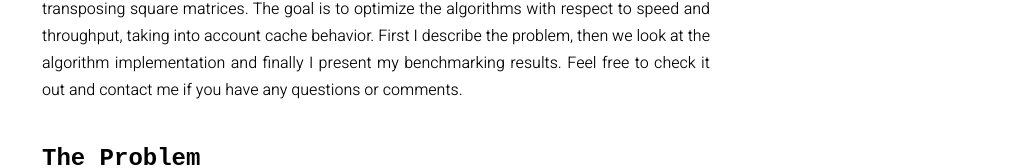
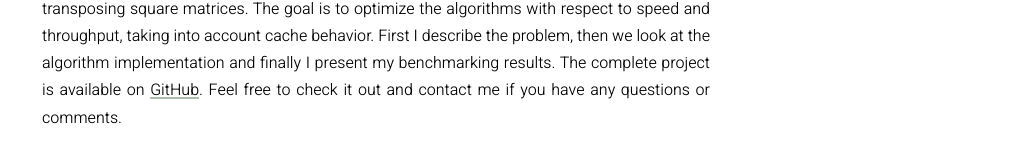
Before and after one commit to chrisdalvit/chrisdalvit.github.io, a SvelteKit app: page /efficient-matrix-transpose in a window 1280 px wide. Shown: the part 199-367 px from the top of the page, without its empty margins (264-1280 px from the left). Built offline with nearby package versions, Linux system fonts and the light colour scheme; a web font is replaced by a local one.

Commit message:
add github link

```diff
--- a/src/routes/efficient-matrix-transpose/+page.svelte
+++ b/src/routes/efficient-matrix-transpose/+page.svelte
@@ -226,9 +226,7 @@
 
 <ArticleTemplate title="Efficient Matrix Transpose" date="16. November 2024">
     <ArticleAbstract>
-        In this blog post, we are going to implement and benchmark different in-place algorithms for transposing square matrices. The goal is to optimize the algorithms with respect to speed and throughput, taking into account cache behavior. First I describe the problem, then we look at the algorithm implementation and finally I present my benchmarking results.
-        <!-- TODO: add GitHub reference -->
-        Feel free to check it out and contact me if you have any questions or comments.
+        In this blog post, we are going to implement and benchmark different in-place algorithms for transposing square matrices. The goal is to optimize the algorithms with respect to speed and throughput, taking into account cache behavior. First I describe the problem, then we look at the algorithm implementation and finally I present my benchmarking results. The complete project is available on <a href="https://github.com/chrisdalvit/efficient-matrix-transpose" target="_blank">GitHub</a>. Feel free to check it out and contact me if you have any questions or comments.
     </ArticleAbstract>
     <ArticleSection title="The Problem" id="the-problem">
         <p>
```
